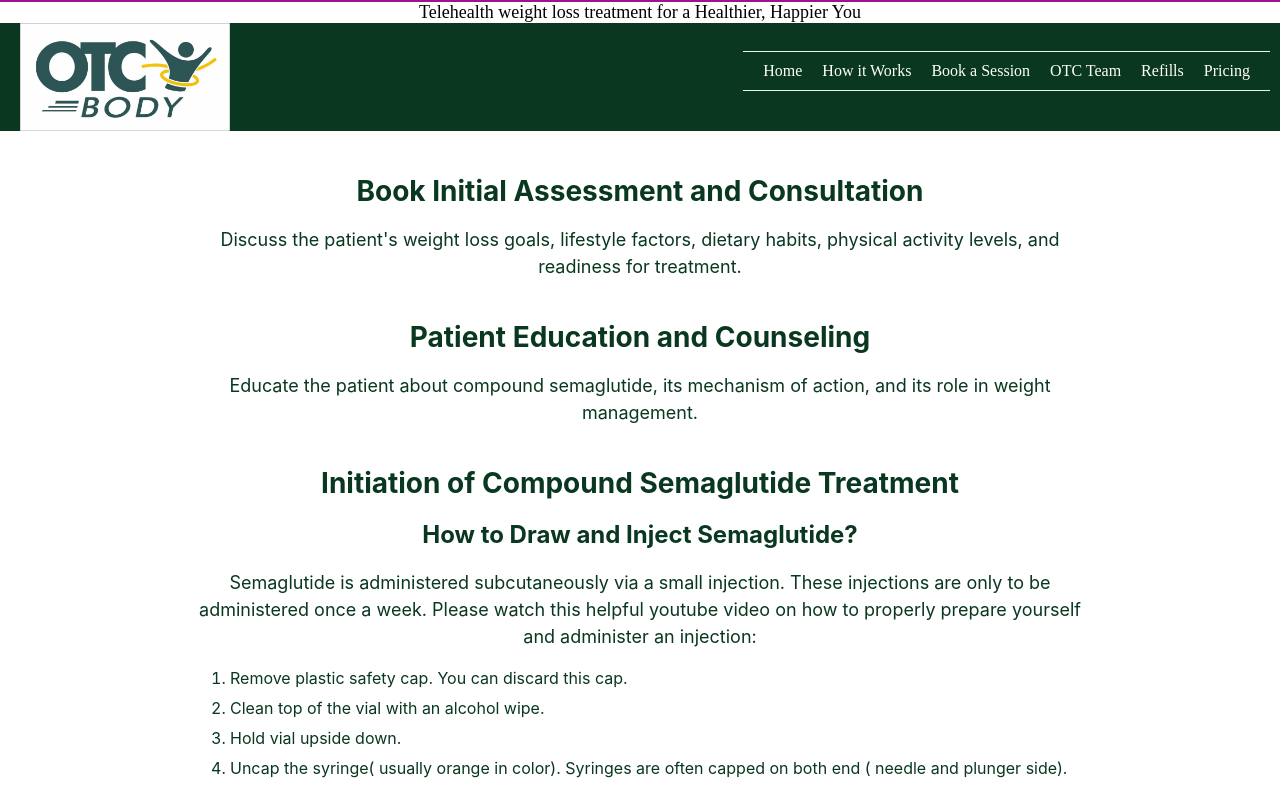
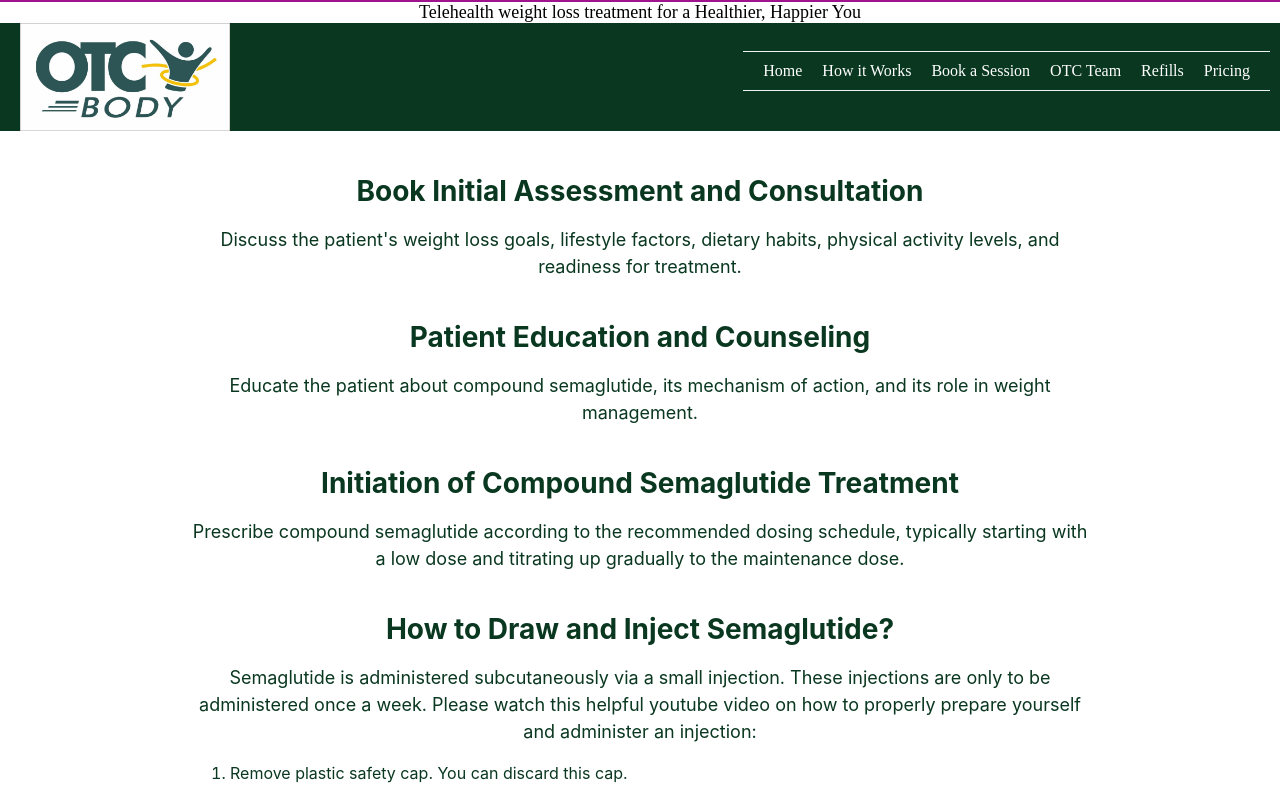
Before and after one commit to Saurabhbhatti/helthcare, a React (Create React App) app: page /howitworks in a window 1280 px wide. Shown: the top 789 px of the page. Built offline with nearby package versions, Linux system fonts and the light colour scheme.

Commit message:
add graph in pricing page

```diff
--- a/src/pages/HowItWorks.js
+++ b/src/pages/HowItWorks.js
@@ -3,26 +3,46 @@ import Header from "../Components/Header/Header";
 import Footer from "../Components/Footer/Footer";
 import { colors } from "@mui/material";
 
+const BodyWrapper = styled.div`
+  overflow-x: hidden;
+`;
+
 const Container = styled.div`
   max-width: 900px;
   margin: 0 auto;
   padding: 20px;
+
+  @media screen and (max-width: 768px) {
+    padding: 10px;
+  }
 `;
 
 const Section = styled.section`
   margin-bottom: 40px;
+
+  @media screen and (max-width: 768px) {
+    margin-bottom: 20px;
+  }
 `;
 
 const Title = styled.h2`
   color: rgb(9, 55, 31);
   font-size: 28px;
   margin-bottom: 10px;
+
+  @media screen and (max-width: 768px) {
+    font-size: 24px;
+  }
 `;
 
 const Paragraph = styled.p`
   color: rgb(9, 55, 31);
   font-size: 18px;
   line-height: 1.5;
+
+  @media screen and (max-width: 768px) {
+    font-size: 16px;
+  }
 `;
 
 const InstructionList = styled.ol`
@@ -40,16 +60,25 @@ const VideoWrapper = styled.div`
   margin-top: 20px;
 
   display: flex;
+  flex-direction: column;
   gap: 20px;
+
+  @media screen and (min-width: 768px) {
+    flex-direction: row;
+  }
 `;
 
 const VideoContainer = styled.div`
-  width: 50%;
+  width: 100%;
+
+  @media screen and (min-width: 768px) {
+    width: 50%;
+  }
 `;
 
 const OurPage = () => {
   return (
-    <>
+    <BodyWrapper>
       <Header />
       <Container>
         <Section>
@@ -68,10 +97,15 @@ const OurPage = () => {
         </Section>
         <Section>
           <Title>Initiation of Compound Semaglutide Treatment</Title>
+          <Paragraph>
+            Prescribe compound semaglutide according to the recommended dosing
+            schedule, typically starting with a low dose and titrating up
+            gradually to the maintenance dose.
+          </Paragraph>
+        </Section>
+        <Section>
+          <Title> How to Draw and Inject Semaglutide?</Title>
           <div>
-            <h2 style={{ color: "rgb(9, 55, 31)" }}>
-              How to Draw and Inject Semaglutide?
-            </h2>
             <Paragraph>
               Semaglutide is administered subcutaneously via a small injection.
               These injections are only to be administered once a week. Please
@@ -85,9 +119,7 @@ const OurPage = () => {
               <InstructionListItem>
                 Clean top of the vial with an alcohol wipe.
               </InstructionListItem>
-              <InstructionListItem>
-                Hold vial upside down.
-              </InstructionListItem>
+              <InstructionListItem>Hold vial upside down.</InstructionListItem>
               <InstructionListItem>
                 Uncap the syringe( usually orange in color). Syringes are often
                 capped on both end ( needle and plunger side).
@@ -145,7 +177,7 @@ const OurPage = () => {
         </Section>
       </Container>
       <Footer />
-    </>
+    </BodyWrapper>
   );
 };
 
--- a/src/pages/Pricing.js
+++ b/src/pages/Pricing.js
@@ -34,7 +34,6 @@ const Pricing = () => {
     <>
       <Header />
       <div style={{ textAlign: 'center' }}>
-        <Typography variant="h4" style={{ margin: '20px 0', color: '#333' }}>Choose Your Plan</Typography>
         <TableContainer component={Paper} style={tableContainerStyle}>
           <Table style={{ tableLayout: 'fixed' }}>
             <TableHead>
```
Also changed, not shown: 1 other file (tests, documents, lock files or other folders).
